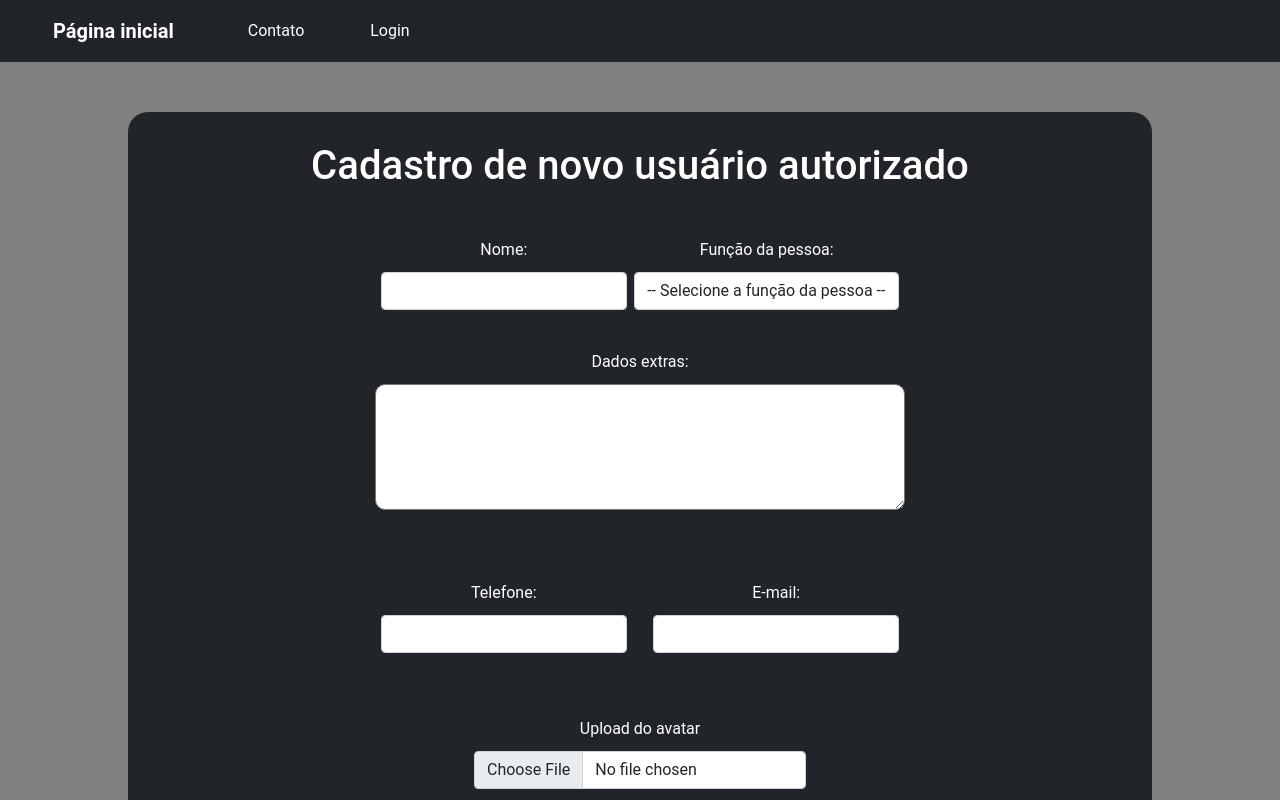
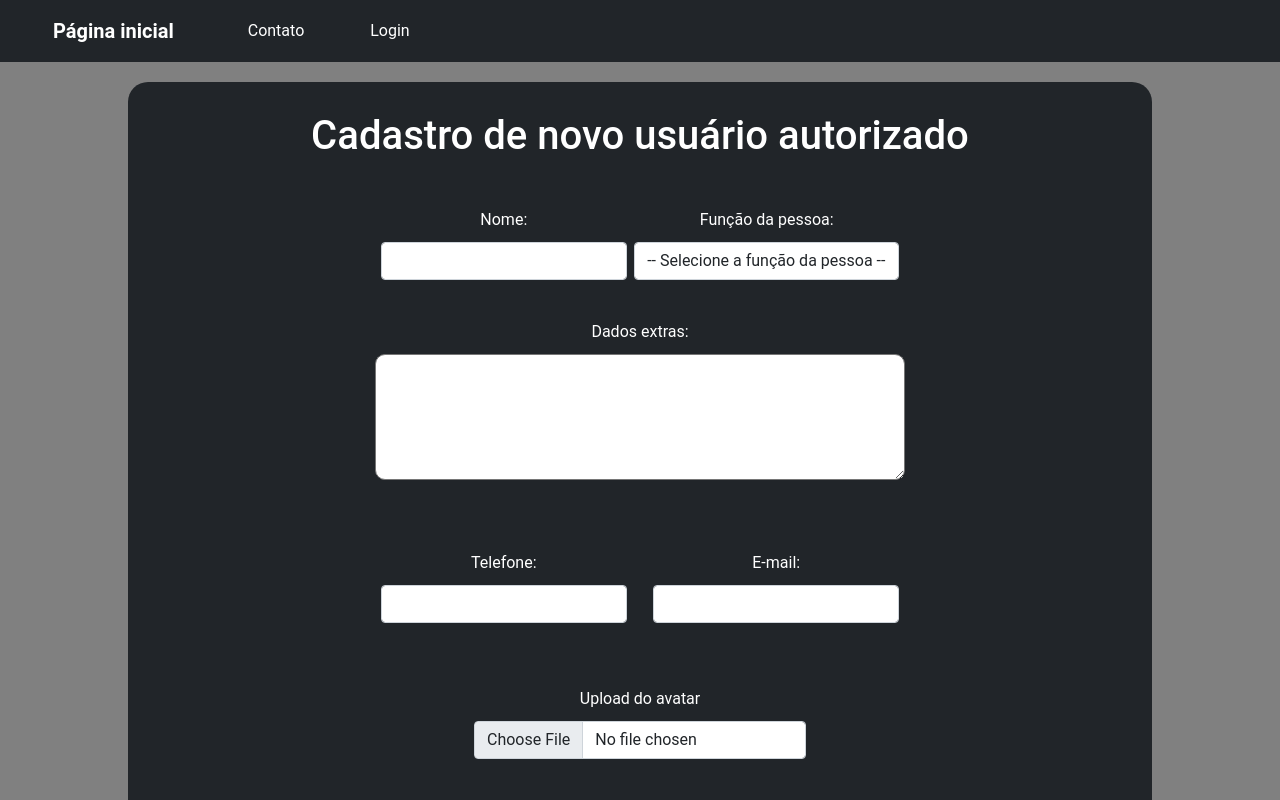
Before and after one commit to AbyssalSire/manutencao-software-SO37A-ES71-2021-2, a React (Create React App) app: page /cadastro_autorizado in a window 1280 px wide. Shown: the top 800 px of the page. Built offline with nearby package versions, Linux system fonts and the light colour scheme.

Commit message:
Ajustar margem do conteudo de varias telas

```diff
--- a/src/view/cadastro_ambientes/cadastro_ambientes.css
+++ b/src/view/cadastro_ambientes/cadastro_ambientes.css
@@ -1,6 +1,6 @@
 .cadastro-content {
   min-width: 80%;
-  margin: 50px auto;
+  margin: 20px auto;
   padding: 30px;
   /* background-color: blue; */
   border-radius: 20px;
--- a/src/view/cadastro_autorizado/cadastro_autorizado.css
+++ b/src/view/cadastro_autorizado/cadastro_autorizado.css
@@ -1,6 +1,6 @@
 .cadastro-content {
   width: 80%;
-  margin: 50px auto;
+  margin: 20px auto;
   padding: 30px;
   /* background-color: blue; */
   border-radius: 20px;
--- a/src/view/home/home.css
+++ b/src/view/home/home.css
@@ -1,4 +1,5 @@
 .home-content {
+  margin: 20px auto;
   padding: 50px;
   /* width: 1000px;
    */
--- a/src/view/listaAgendamentos/listaAgendamentos.css
+++ b/src/view/listaAgendamentos/listaAgendamentos.css
@@ -1,6 +1,6 @@
 .agendamentos-content {
   width: 80%;
-  margin: 50px auto;
+  margin: 20px auto;
   padding: 30px;
   border-radius: 20px;
 }
```
